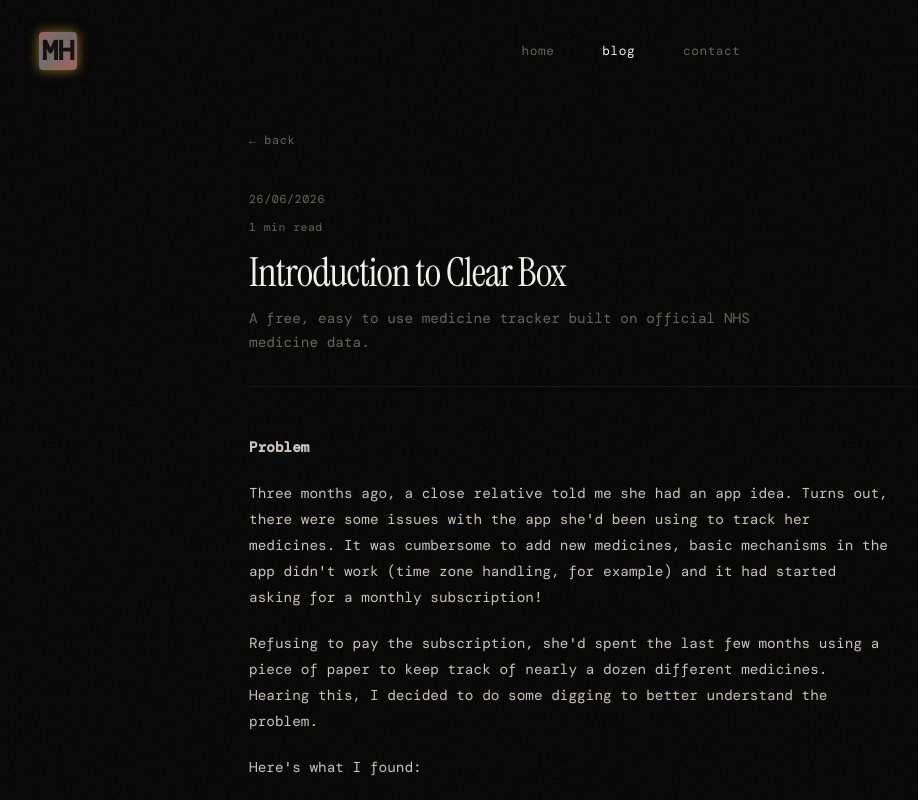
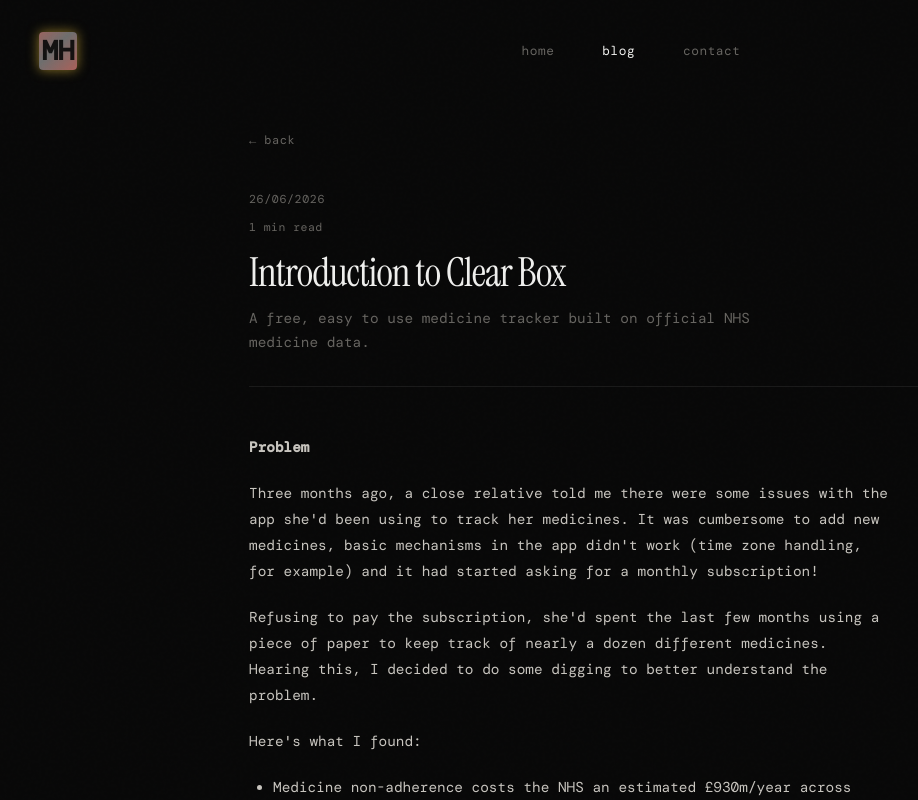
Before and after one commit to d00mkeeps/portfolio, a React (Vite) app: page /blog/clear-box-intro in a window 1280 px wide. Shown: the top 800 px of the page, without its empty margins (9-927 px from the left). Built offline with nearby package versions, Linux system fonts and the light colour scheme; a web font is replaced by a local one.

Commit message:
docs(post): make clearbox opening line more direct

```diff
--- a/src/posts/clear-box-intro.mdx
+++ b/src/posts/clear-box-intro.mdx
@@ -9,7 +9,7 @@ tags: [healthcare, ios, nhs, clear-box]
 
 **Problem**
 
-Three months ago, a close relative told me she had an app idea. Turns out, there were some issues with the app she'd been using to track her medicines. It was cumbersome to add new medicines, basic mechanisms in the app didn't work (time zone handling, for example) and it had started asking for a monthly subscription!
+Three months ago, a close relative told me there were some issues with the app she'd been using to track her medicines. It was cumbersome to add new medicines, basic mechanisms in the app didn't work (time zone handling, for example) and it had started asking for a monthly subscription!
 
 Refusing to pay the subscription, she'd spent the last few months using a piece of paper to keep track of nearly a dozen different medicines. Hearing this, I decided to do some digging to better understand the problem.
 
```
